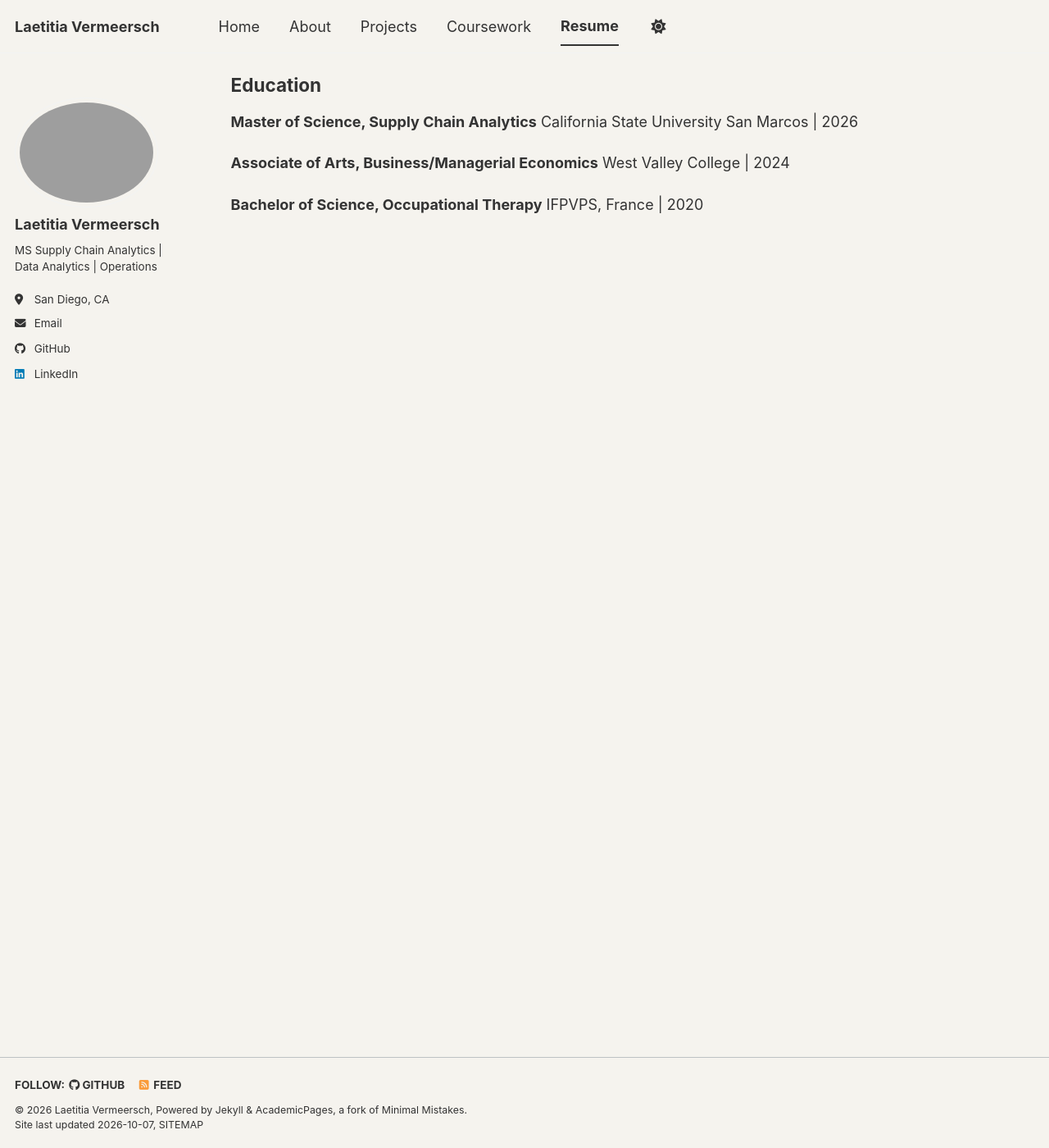
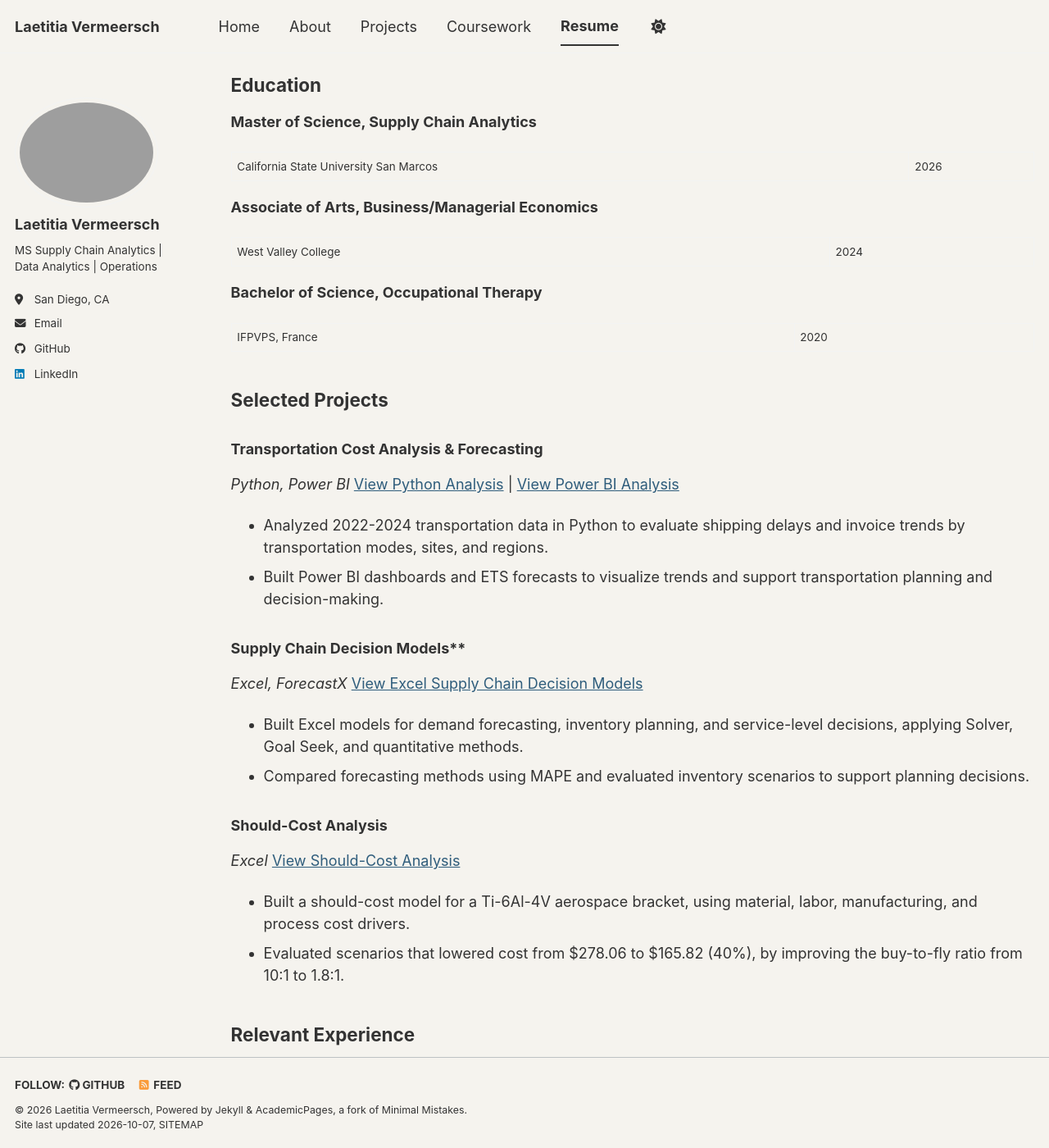
Before and after one commit to Laetitia-95/Laetitia-95.github.io, a Jekyll site: the page built from _pages/cv.md, in a window 1280 px wide and 1400 px high, scrolled down 473 px. Shown: the whole window at 82% size. Built offline with Jekyll 4.4.1, drawn with Linux system fonts in a browser that asks for light colours; a style sheet for code colours, icons or effects is not loaded; some of the changed text lies outside the part shown.

Commit message:
Update cv.md

```diff
--- a/_pages/cv.md
+++ b/_pages/cv.md
@@ -24,10 +24,61 @@ Recent M.S. graduate in Supply Chain Analytics with experience in vendor sourcin
 ## Education
 
 **Master of Science, Supply Chain Analytics**
+
 California State University San Marcos | 2026
 
 **Associate of Arts, Business/Managerial Economics**
+
 West Valley College | 2024
 
 **Bachelor of Science, Occupational Therapy**
+
 IFPVPS, France | 2020
+
+## Selected Projects
+
+### Transportation Cost Analysis & Forecasting
+*Python, Power BI*
+[View Python Analysis](/portfolio/transportation-cost-analysis-python/) | [View Power BI Analysis](/portfolio/transportation-cost-analysis-powerbi/)
+
+- Analyzed 2022-2024 transportation data in Python to evaluate shipping delays and invoice trends by transportation modes, sites, and regions.
+- Built Power BI dashboards and ETS forecasts to visualize trends and support transportation planning and decision-making.
+
+### Supply Chain Decision Models**
+*Excel, ForecastX*
+[View Excel Supply Chain Decision Models](/portfolio/supply-chain-decision-models-excel/)
+
+- Built Excel models for demand forecasting, inventory planning, and service-level decisions, applying Solver, Goal Seek, and quantitative methods.
+- Compared forecasting methods using MAPE and evaluated inventory scenarios to support planning decisions.
+
+### Should-Cost Analysis
+*Excel*
+[View Should-Cost Analysis](/portfolio/should-cost-analysis-excel/)
+
+- Built a should-cost model for a Ti-6Al-4V aerospace bracket, using material, labor, manufacturing, and process cost drivers.
+- Evaluated scenarios that lowered cost from $278.06 to $165.82 (40%), by improving the buy-to-fly ratio from 10:1 to 1.8:1.
+
+## Relevant Experience
+
+### Project Coordinator | Angel’s Salumi & Truffles
+*Carlsbad, CA | Nov 2024 – Aug 2025*
+- Sourced about 20 vendors and compared pricing, delivery time, and product quality to support purchasing decisions.
+- Maintained inventory and order-tracking spreadsheets to support stock availability and help prevent shortages.
+- Coordinated weekly project meetings, tracked progress and upcoming actions, and communicated updates with team members to support project schedules.
+- Supported inventory space organization and high-volume holiday order fulfillment during a period when sales tripled compared with the prior year.
+
+## Additional Experience
+
+### Au Pair | Cultural Care Au Pair
+*Los Gatos & Saratoga, CA | Jul 2021 - Jun 2023*
+- Managed children's schedules and household responsibilities while balancing three community college courses and maintaining a 4.0 GPA
+- Communicated with children, parents, and teachers to coordinate schedules, support academic needs, and address day-to-day challenges
+
+### Occupational Therapy Intern | Multiple Healthcare Facilities
+*Nice & Avignon, France | 2018-2020*
+- Assessed, planned, and monitored rehabilitation objectives for multiple patients while maintaining schedules and documentation
+- Collaborated with patients, families, healthcare professionals, and equipment providers to coordinate care and support patient needs
+
+## Languages
+
+French (Native) | English (Fluent)
```
